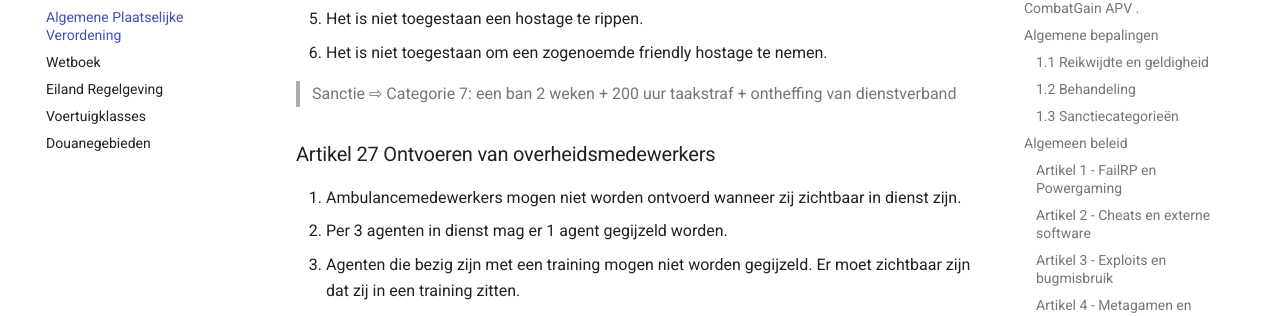
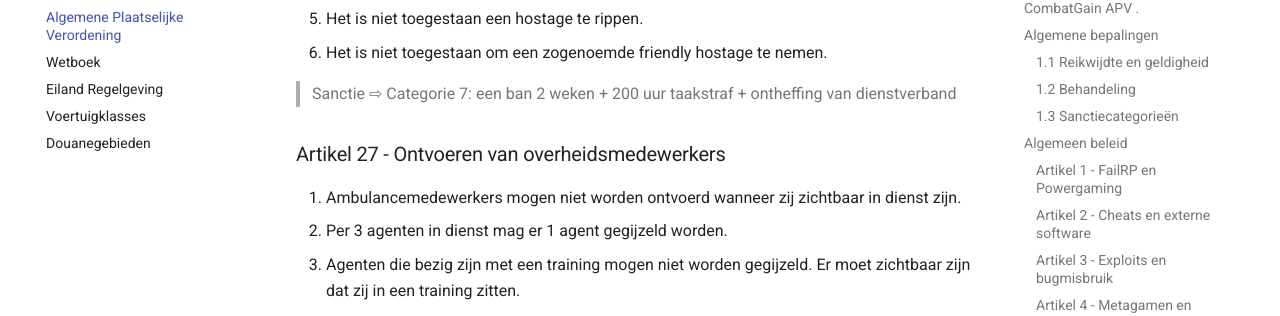
Before and after one commit to CombatGainProduction/cg-apv, an MkDocs documentation site: the page built from docs/apv.md, in a window 1280 px wide and 900 px high, scrolled down 10853 px. Shown: the part 118-434 px from the top of the window. Built offline with MkDocs 1.6.1 and Material for MkDocs 9.7.7, drawn with Linux system fonts in a browser that asks for light colours; comment, search, counter and statistics services are not loaded.

Commit message:
Update section title for clarity in apv.md

```diff
--- a/docs/apv.md
+++ b/docs/apv.md
@@ -294,7 +294,7 @@ Het is verboden je karakter te breken. Dit betekent dat je geen termen gebruikt
 
 > Sanctie ⇨ Categorie 7: een ban 2 weken + 200 uur taakstraf + ontheffing van dienstverband
 
-### Artikel 27 Ontvoeren van overheidsmedewerkers
+### Artikel 27 - Ontvoeren van overheidsmedewerkers
 1. Ambulancemedewerkers mogen niet worden ontvoerd wanneer zij zichtbaar in dienst zijn.
 2. Per 3 agenten in dienst mag er 1 agent gegijzeld worden.
 3. Agenten die bezig zijn met een training mogen niet worden gegijzeld. Er moet zichtbaar zijn dat zij in een training zitten.
```
